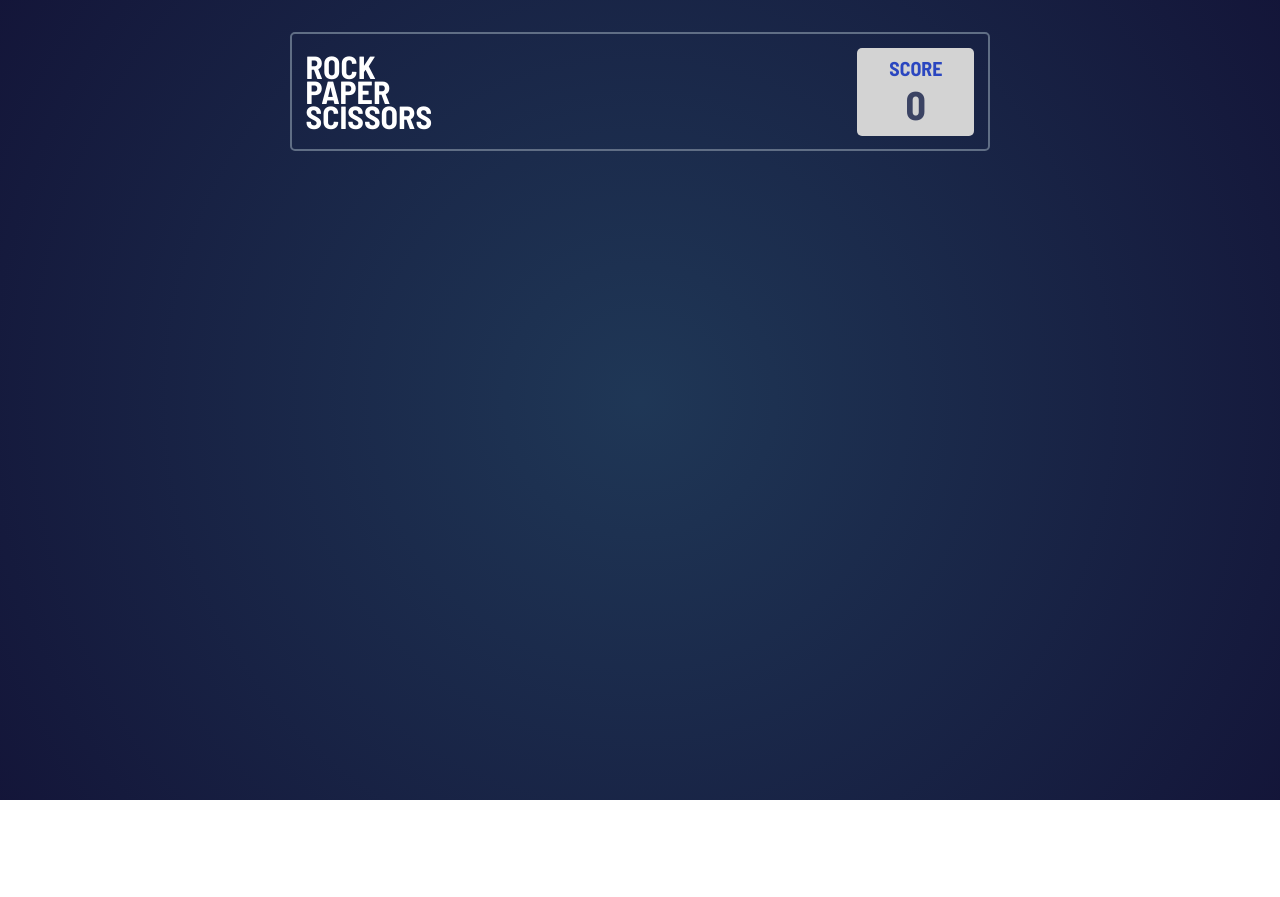
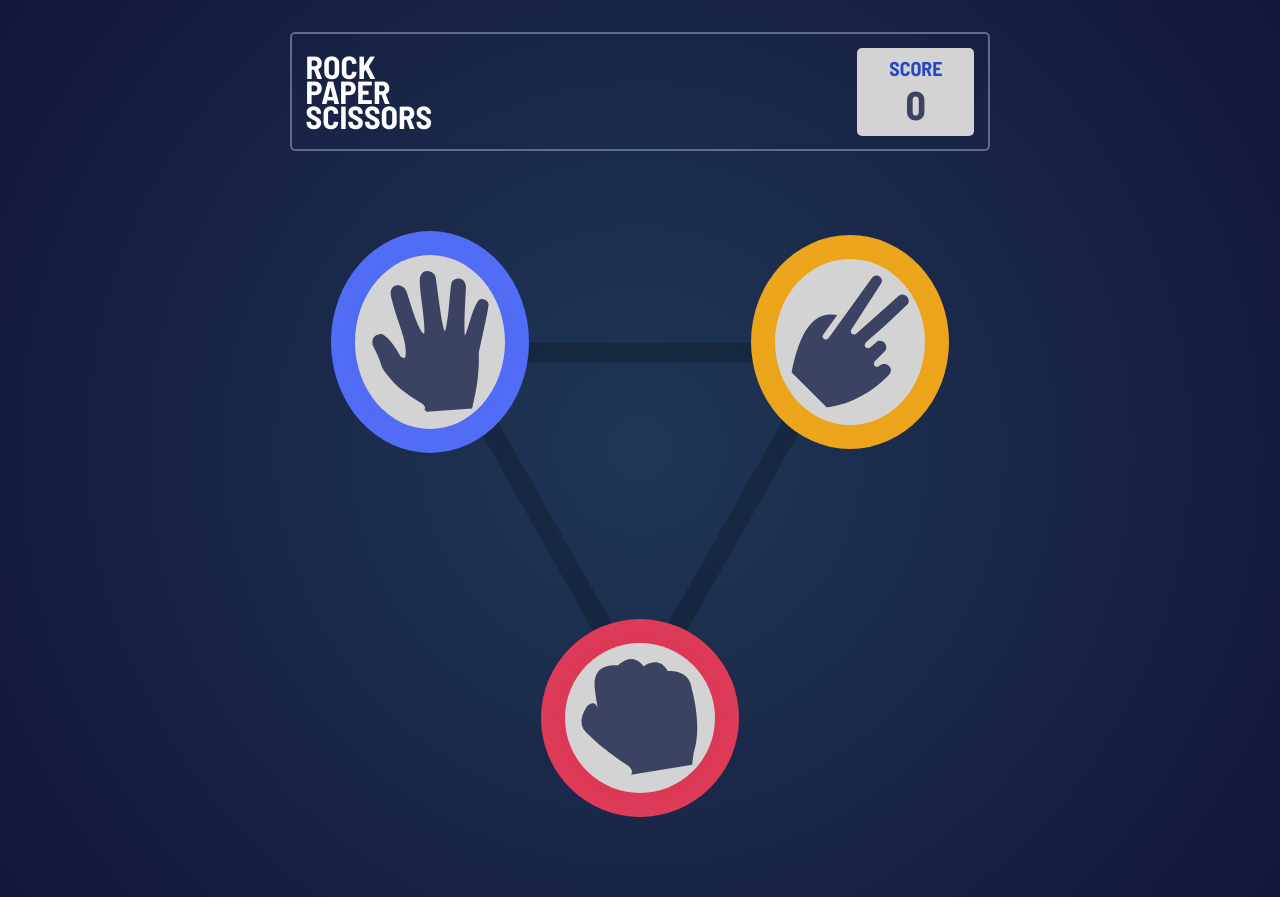
Before and after one commit to DMK980/Rock-Paper-Scissors-, a React (Vite) app in the folder rockPaperScissors/: page / in a window 1280 px wide. Before the commit the page ends 800 px from the top, so only its background shows below. Built offline with nearby package versions, Linux system fonts and the light colour scheme.

Commit message:
refactoring code

```diff
--- a/rockPaperScissors/index.html
+++ b/rockPaperScissors/index.html
@@ -2,7 +2,7 @@
 <html lang="en">
   <head>
     <meta charset="UTF-8" />
-    <link rel="icon" type="image/svg+xml" href="/vite.svg" />
+    <link rel="icon" type="image/svg+xml" href="/src/assets/images/favicon-32x32.png" />
     <meta name="viewport" content="width=device-width, initial-scale=1.0" />
     <title>Rock, Paper, Scissors</title>
   </head>
--- a/rockPaperScissors/package.json
+++ b/rockPaperScissors/package.json
@@ -10,6 +10,7 @@
     "preview": "vite preview"
   },
   "dependencies": {
+    "@svgr/cli": "^8.1.0",
     "react": "^18.2.0",
     "react-dom": "^18.2.0"
   },
--- a/rockPaperScissors/src/App.jsx
+++ b/rockPaperScissors/src/App.jsx
@@ -1,12 +1,15 @@
 import React, { useState } from 'react'
 import Header from './components/Header/header'
 import app from "./App.module.css"
+import RockPaperScissors from './components/RockPaperScissors/rps'
+import Gamebuttons from './components/buttons/Gamebuttons'
 
 const App = () => {
   const [score,setScore] = useState(0)
   return (
     <main className={app.mainpage}>
       <Header score = {score}/>
+      <RockPaperScissors/>
     </main>
   )
 }
--- /dev/null
+++ b/rockPaperScissors/src/components/RockPaperScissors/rockpaperscissors.module.css
@@ -0,0 +1,27 @@
+/* Main Grid Container */
+.maincontainer{
+    display: grid;
+    padding: 5rem 0.5rem;
+    grid-template-columns:  auto  auto  auto  auto  auto;
+    grid-template-rows: auto auto auto auto auto auto;
+    width: 100%;
+}
+/* Positioning for the Triangle background */
+.trianglecontainer{
+    grid-column: 2 / 5;
+    grid-row: 2 / 6;
+}
+.trianglesvg{
+    width: 100%;
+}
+
+@media screen and (min-width:424px) {
+    .maincontainer{
+        width: 425px;
+    }
+}
+@media screen and (min-width:1024px) {
+    .maincontainer{
+        width: 650px;
+    }
+}
--- /dev/null
+++ b/rockPaperScissors/src/components/RockPaperScissors/rps.jsx
@@ -0,0 +1,23 @@
+import React from 'react'
+import rockpaperscissors from "./rockpaperscissors.module.css"
+import triangle from "../../assets/images/bg-triangle.svg"
+import Gamebuttons from '../buttons/Gamebuttons'
+
+const RockPaperScissors = () => {
+  return (
+    <section className={rockpaperscissors.maincontainer}>
+        {/* triangle svg */}
+        <div className={rockpaperscissors.trianglecontainer}>
+            <img className={rockpaperscissors.trianglesvg}src={triangle}alt='triangle background'/>
+        </div>
+        {/* paper svg */}
+        <Gamebuttons symbol="paper"/>
+        {/* rock svg */}
+        <Gamebuttons symbol="rock"/>
+        {/* scissors svg */}
+        <Gamebuttons symbol="scissors"/>
+    </section>
+  )
+}
+
+export default RockPaperScissors
--- /dev/null
+++ b/rockPaperScissors/src/components/buttons/Gamebuttons.jsx
@@ -0,0 +1,17 @@
+import React from 'react'
+import gamebuttons from "./gamebuttons.module.css"
+import papersvg from "../../assets/images/icon-paper.svg"
+import rocksvg from "../../assets/images/icon-rock.svg"
+import scissorssvg from "../../assets/images/icon-scissors.svg"
+
+const Gamebuttons = ({symbol}) => {
+
+    const selection = symbol == "paper" ? papersvg : symbol == "rock" ? rocksvg : scissorssvg;
+  return (
+    <button className={`${gamebuttons[symbol]} ${gamebuttons.btncontainer}`}>
+        <img className={`${gamebuttons[`${symbol}svg`]} ${gamebuttons.svg}`}src={selection} alt={`${symbol} svg`}/>
+    </button>
+  )
+}
+
+export default Gamebuttons
--- /dev/null
+++ b/rockPaperScissors/src/components/buttons/gamebuttons.module.css
@@ -0,0 +1,70 @@
+.svg{
+    border-radius: 50%;
+    padding: 1rem;
+    background-color: lightgray;
+    overflow:visible;
+    object-fit:cover;
+    width: 100%;
+}
+.rocksvg{
+    width: 70px;
+}
+
+/* BACKGROUNG for buttons */
+.btncontainer{
+    border-radius: 50%;
+    padding: 0.75rem;
+    width: fit-content;
+    display: flex;
+    align-items: center;
+    justify-content: center;
+    object-fit:fill;
+    border: none;
+    cursor: pointer;
+}
+.btncontainer:hover{
+    opacity: 0.9;
+    transform: translateY(-1px);
+}
+.btncontainer:active{
+    transform: translateY(4px);
+}
+
+/* Indivisual styling for the ROCK PAPER SCISSORS SVGS */
+.paper{
+    background-image: var(--Paper-Gradient);
+    grid-column: 1 / 3;
+    grid-row: 1 / 3;
+    justify-self: center;
+    align-self: center;
+}
+.rock{
+    background-image: var(--Rock-Gradient);
+    grid-column: 3 / 4;
+    grid-row: 5/7;
+    justify-self: center;
+    align-self: center;
+}
+.scissors{
+    background-image: var(--Scissors-Gradient);
+    grid-column: 4 / 6;
+    grid-row: 1 / 3;
+    justify-self: center;
+    align-self: center;
+}
+@media screen and (min-width:424px) {
+    .svg{
+        width: 100px;
+    }
+    .btncontainer{
+        padding: 1rem;
+    }
+}
+@media screen and (min-width:1024px) {
+    .svg{
+        width: 150px;
+    }
+    .btncontainer{
+        padding: 1.5rem;
+    }
+}
```
Also changed, not shown: 2 other files (tests, documents, lock files or other folders).
